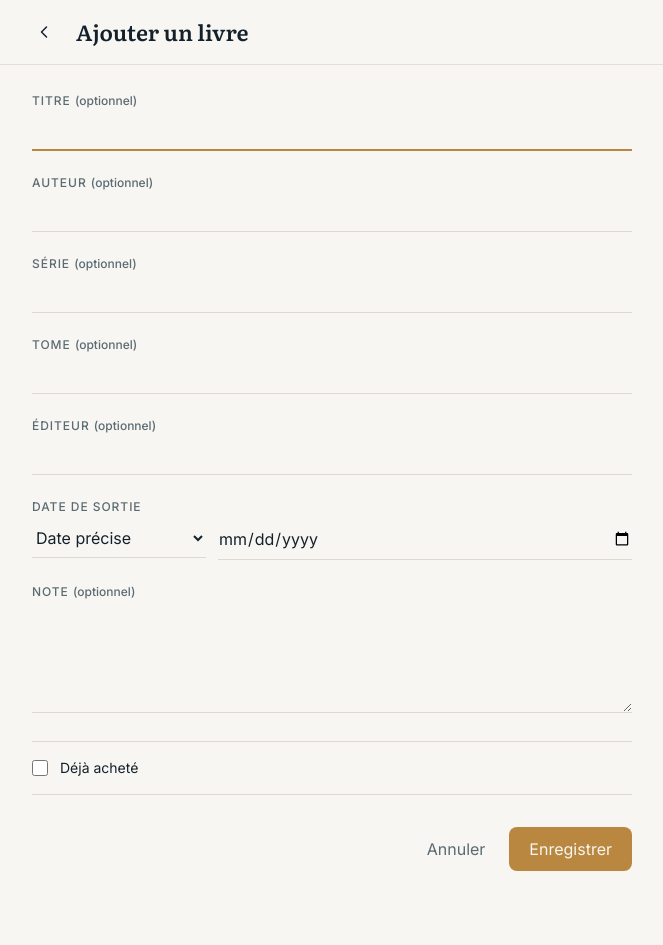
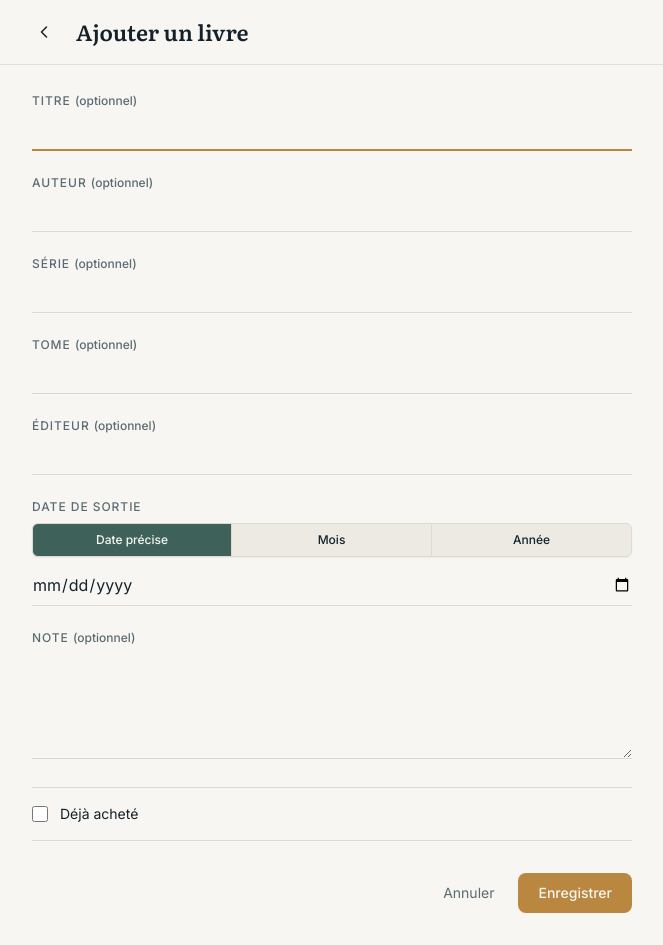
Before and after one commit to William-Louis-Louisy/my-books-wishlist, a Next.js app: page /book/new in a window 1280 px wide. Shown: the whole page, without its empty margins (308-971 px from the left). Before the commit the page ends 903 px from the top, so only its background shows below. Built offline with nearby package versions, Linux system fonts and the light colour scheme.

Commit message:
feature: date precision component

```diff
--- a/app/globals.css
+++ b/app/globals.css
@@ -11,9 +11,11 @@
   --color-sync-error: var(--sync-error);
   --color-action-edit: var(--action-edit);
   --color-action-delete: var(--action-delete);
+
   --font-display: var(--font-literata);
   --font-sans: var(--font-inter);
   --font-mono: var(--font-plex-mono);
+
   --radius-card: 12px;
   --spacing-page: 20px;
   --container-app: 640px;
@@ -31,6 +33,7 @@
   --sync-error: #b4543f;
   --action-edit: #2f6f9f;
   --action-delete: #a6493d;
+
   color-scheme: light;
 }
 
@@ -45,6 +48,7 @@
   --sync-error: #b4543f;
   --action-edit: #2b648f;
   --action-delete: #9e3f35;
+
   color-scheme: dark;
 }
 
@@ -61,12 +65,20 @@
     --sync-error: #b4543f;
     --action-edit: #2b648f;
     --action-delete: #9e3f35;
+
     color-scheme: dark;
   }
 }
 
-* { box-sizing: border-box; }
-html { background: var(--paper); }
+@layer base {
+  * {
+    box-sizing: border-box;
+  }
+
+  html {
+    background: var(--paper);
+  }
+
   body {
     margin: 0;
     min-height: 100dvh;
@@ -76,9 +88,23 @@ body {
     -webkit-font-smoothing: antialiased;
     text-rendering: optimizeLegibility;
   }
-button, input, textarea, select { font: inherit; }
-button, a { -webkit-tap-highlight-color: transparent; }
-::selection { background: color-mix(in srgb, var(--accent-brass) 28%, transparent); }
+
+  button,
+  input,
+  textarea,
+  select {
+    font: inherit;
+  }
+
+  button,
+  a {
+    -webkit-tap-highlight-color: transparent;
+  }
+
+  ::selection {
+    background: color-mix(in srgb, var(--accent-brass) 28%, transparent);
+  }
+}
 
 .book-form-control {
   font-family: var(--font-inter), sans-serif !important;
@@ -116,7 +142,9 @@ button, a { -webkit-tap-highlight-color: transparent; }
 }
 
 @media (prefers-reduced-motion: reduce) {
-  *, *::before, *::after {
+  *,
+  *::before,
+  *::after {
     scroll-behavior: auto !important;
   }
 }
--- a/components/BookForm.tsx
+++ b/components/BookForm.tsx
@@ -11,11 +11,12 @@ import {
   getBookAutocompleteOptions,
 } from "@/lib/books";
 import { TrashIcon } from "./Icons";
+import { useMemo, useState } from "react";
 import { useRouter } from "next/navigation";
+import DatePrecision from "./DatePrecision";
 import { AppHeader } from "@/components/AppHeader";
 import { useBook, useBooks } from "@/hooks/useBooks";
 import { useLocale, useTranslations } from "next-intl";
-import { useMemo, useState, type FormEvent } from "react";
 import { ConfirmDialog } from "@/components/ConfirmDialog";
 import { AutocompleteInput } from "@/components/AutocompleteInput";
 import type { BookDraft, ReleaseDatePrecision } from "@/types/book";
@@ -286,24 +287,11 @@ export function BookForm({ bookId }: BookFormProps) {
 
           <fieldset>
             <legend className={labelClass}>{t("releaseDate")}</legend>
-            <div className="mt-1 grid gap-3 sm:grid-cols-[minmax(0,0.42fr)_minmax(0,1fr)]">
-              <label>
-                <span className="sr-only">{t("datePrecision")}</span>
-                <select
-                  value={form.releasePrecision}
-                  onChange={(event) =>
-                    updateField(
-                      "releasePrecision",
-                      event.target.value as ReleaseDatePrecision,
-                    )
-                  }
-                  className={fieldClass}
-                >
-                  <option value="day">{t("precisionDay")}</option>
-                  <option value="month">{t("precisionMonth")}</option>
-                  <option value="year">{t("precisionYear")}</option>
-                </select>
-              </label>
+            <div className="mt-2 flex flex-col gap-2">
+              <DatePrecision
+                value={form.releasePrecision}
+                onChange={(value) => updateField("releasePrecision", value)}
+              />
 
               {form.releasePrecision === "day" ? (
                 <input
@@ -311,6 +299,7 @@ export function BookForm({ bookId }: BookFormProps) {
                   type="date"
                   aria-label={t("releaseDate")}
                   defaultValue={releaseInputValue}
+                  placeholder={t("datePlaceholder")}
                   onChange={(event) =>
                     updateField("releaseDate", event.target.value)
                   }
--- /dev/null
+++ b/components/DatePrecision.tsx
@@ -0,0 +1,56 @@
+import { useTranslations } from "next-intl";
+import type { ReleaseDatePrecision } from "@/types/book";
+
+interface DatePrecisionProps {
+  value: ReleaseDatePrecision;
+  onChange: (value: ReleaseDatePrecision) => void;
+}
+
+export default function DatePrecision({ value, onChange }: DatePrecisionProps) {
+  const t = useTranslations("Form");
+
+  const precisionOptions: {
+    value: ReleaseDatePrecision;
+    label: string;
+  }[] = [
+    { value: "day", label: t("precisionDay") },
+    { value: "month", label: t("precisionMonth") },
+    { value: "year", label: t("precisionYear") },
+  ];
+
+  return (
+    <div
+      role="radiogroup"
+      aria-label={t("datePrecision")}
+      className="isolate grid grid-cols-3 rounded-md shadow-xs"
+    >
+      {precisionOptions.map((option, index) => {
+        const isSelected = value === option.value;
+
+        return (
+          <button
+            key={option.value}
+            type="button"
+            role="radio"
+            aria-checked={isSelected}
+            onClick={() => onChange(option.value)}
+            className={[
+              "relative inline-flex items-center justify-center border border-line px-3 py-2 text-xs font-medium",
+              "focus:z-10 focus-visible:outline-2 focus-visible:outline-offset-2 focus-visible:outline-brass",
+              index > 0 && "-ml-px",
+              index === 0 && "rounded-l-md",
+              index === precisionOptions.length - 1 && "rounded-r-md",
+              isSelected
+                ? "z-10 bg-cloth text-paper"
+                : "bg-surface-muted text-ink",
+            ]
+              .filter(Boolean)
+              .join(" ")}
+          >
+            {option.label}
+          </button>
+        );
+      })}
+    </div>
+  );
+}
--- a/messages/en.json
+++ b/messages/en.json
@@ -37,6 +37,7 @@
     "addTitle": "Add a book",
     "alreadyPurchased": "Already purchased",
     "author": "Author",
+    "datePlaceholder": "mm/dd/yyyy",
     "datePrecision": "Date precision",
     "dateRequired": "Enter a valid year, month or exact date.",
     "deleteDescription": "“{title}” will be removed from your local list.",
@@ -46,6 +47,7 @@
     "identityRequired": "Enter a title, or a series together with a volume.",
     "loading": "Loading…",
     "missing": "This book no longer exists.",
+    "monthPlaceholder": "december 2028",
     "note": "Note",
     "precisionDay": "Exact date",
     "precisionMonth": "Month",
@@ -57,7 +59,7 @@
     "series": "Series",
     "title": "Title",
     "volume": "Volume",
-    "yearPlaceholder": "2027"
+    "yearPlaceholder": "2028"
   },
   "Home": {
     "emptyBody": "Add your first title to keep an eye on.",
--- a/messages/fr.json
+++ b/messages/fr.json
@@ -37,6 +37,7 @@
     "addTitle": "Ajouter un livre",
     "alreadyPurchased": "Déjà acheté",
     "author": "Auteur",
+    "datePlaceholder": "jj/mm/aaaa",
     "datePrecision": "Précision de la date",
     "dateRequired": "Renseignez une année, un mois ou une date valide.",
     "deleteDescription": "« {title} » sera retiré de votre liste locale.",
@@ -46,6 +47,7 @@
     "identityRequired": "Renseignez un titre, ou une saga accompagnée d’un tome.",
     "loading": "Chargement…",
     "missing": "Ce livre n’existe plus.",
+    "monthPlaceholder": "décembre 2028",
     "note": "Note",
     "precisionDay": "Date précise",
     "precisionMonth": "Mois",
@@ -57,7 +59,7 @@
     "series": "Série",
     "title": "Titre",
     "volume": "Tome",
-    "yearPlaceholder": "2027"
+    "yearPlaceholder": "2028"
   },
   "Home": {
     "emptyBody": "Ajoutez le premier titre à surveiller.",
```
Lines whose indentation alone changed are shown as unchanged.
